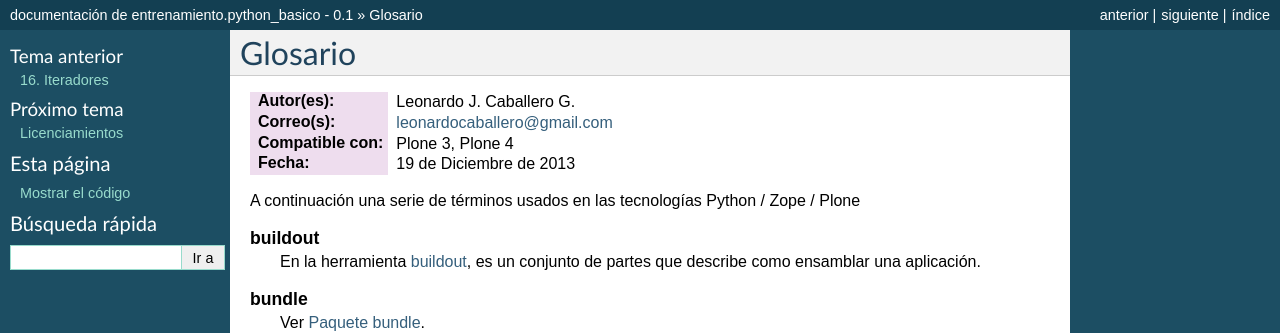
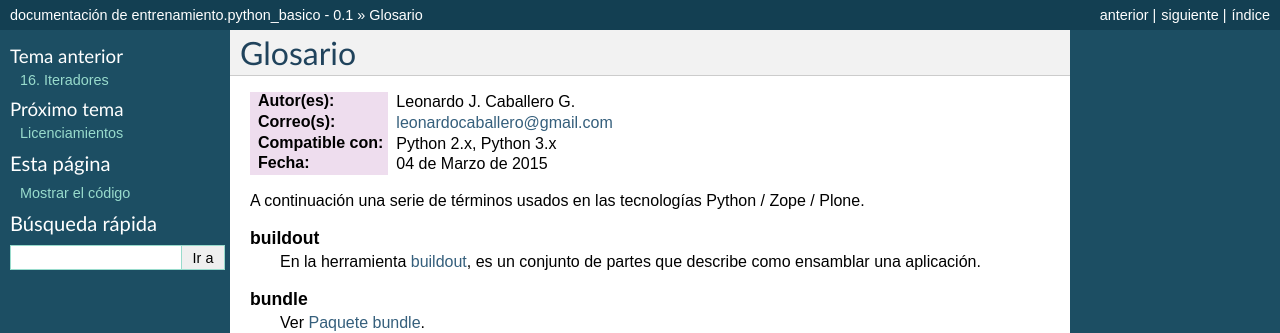
Before and after one commit to macagua/entrenamiento.python_basico, a Sphinx documentation site: the page built from manual-de-curso/source/glosario.rst, in a window 1280 px wide and 900 px high. Shown: the top 333 px of the window. Built offline with Sphinx 7.4.7, drawn with Linux system fonts in a browser that asks for light colours.

Commit message:
Actualizar los glosarios

```diff
--- a/manual-de-curso/source/glosario.rst
+++ b/manual-de-curso/source/glosario.rst
@@ -8,10 +8,10 @@ Glosario
 
 :Autor(es): Leonardo J. Caballero G.
 :Correo(s): leonardocaballero@gmail.com
-:Compatible con: Plone 3, Plone 4
-:Fecha: 19 de Diciembre de 2013
+:Compatible con: Python 2.x, Python 3.x
+:Fecha: 04 de Marzo de 2015
 
-A continuación una serie de términos usados en las tecnologías Python / Zope / Plone
+A continuación una serie de términos usados en las tecnologías Python / Zope / Plone.
 
 .. glossary ::
     :sorted:
@@ -180,7 +180,8 @@ A continuación una serie de términos usados en las tecnologías Python / Zope
         Por ejemplo, el núcleo de Plone es un producto llamado ``CMFPlone``, conocido
         en Python como `Products.CMFPlone`_.
 
-        Este tipo de productos esta disponibles desde la `interfaz administrativa de Zope (ZMI)`_ de `su instalación`_ donde deben acceder con las credenciales del usuario
+        Este tipo de productos esta disponibles desde la `interfaz administrativa de Zope (ZMI)`_
+        de `su instalación`_ donde deben acceder con las credenciales del usuario
         Administrador de Zope. Muchas veces el producto simplemente no hay que
         instalarlo por que se agregar automáticamente.
 
@@ -299,7 +300,9 @@ A continuación una serie de términos usados en las tecnologías Python / Zope
         ahí, se importa y se carga automáticamente. Este no es el caso en ``Zope 3`` Si no
         habilita explícitamente, no va a ser encontrado.
 
-        El :term:`grok` proyecto ha adoptado un enfoque diferente para el mismo problema, y permite el registro de componentes, etc haciendo declarativa de código Python. Ambos enfoques son posibles en Plone.
+        El :term:`grok` proyecto ha adoptado un enfoque diferente para el mismo problema,
+        y permite el registro de componentes, etc haciendo declarativa de código Python.
+        Ambos enfoques son posibles en Plone.
 
 .. _Third-Party Products: http://plone.org/documentation/kb/add-ons/tutorial-all-pages
 .. _Products.CMFPlone: http://pypi.python.org/pypi/Products.CMFPlone
```
